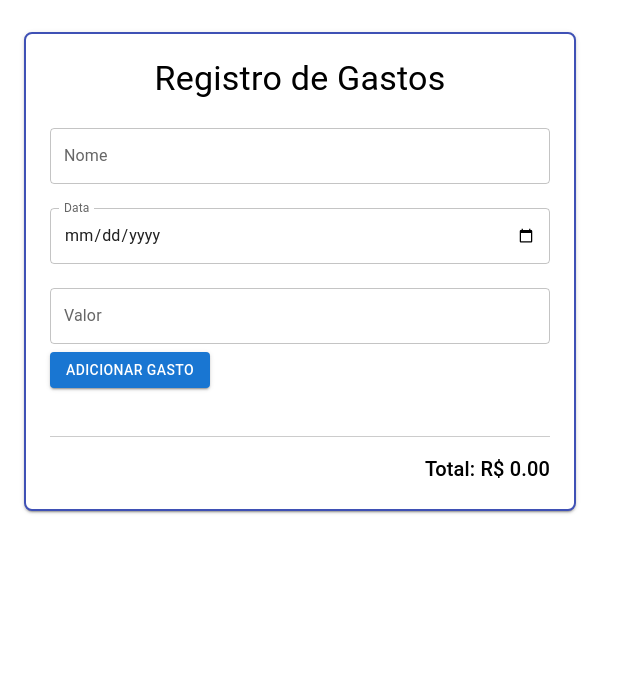
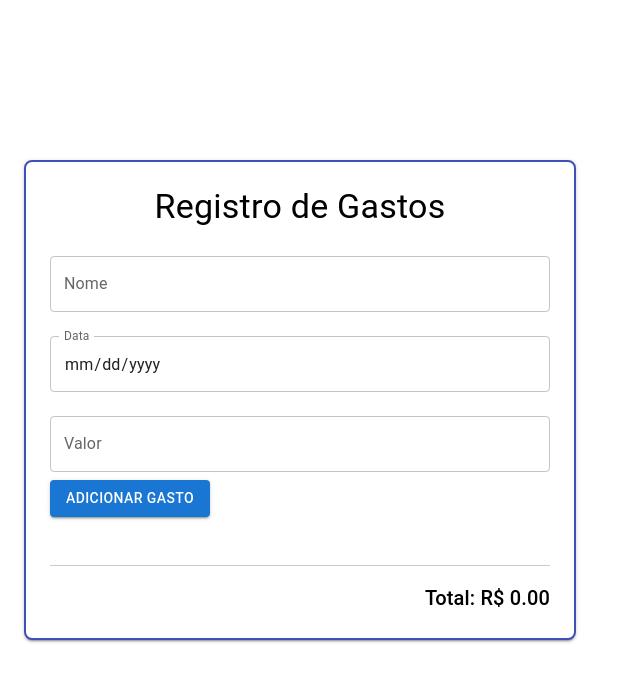
Before and after one commit to Joao-Lucas-de-Oliveira-Lima/web-expense-manager-front, a React (Vite) app: page / in a window 1280 px wide. Shown: the top 682 px of the page, without its empty margins (0-640 px from the left). Built offline with nearby package versions, Linux system fonts and the light colour scheme.

Commit message:
style: making calendar icon black

```diff
--- a/src/App.jsx
+++ b/src/App.jsx
@@ -29,13 +29,14 @@ const App = () => {
 
   return (
     <Container
+      className="d-flex justify-content-center"
       maxWidth="sm"
       sx={{
         display: 'flex',
         justifyContent: 'center',
-        alignItems: 'flex-start',
+        alignItems: 'center',
         minHeight: '100vh',
-        pt: 4,
+        paddingRight: 2, // Ajuste para mover para a direita
       }}
     >
       <Box
--- a/src/components/ExpenseForm.jsx
+++ b/src/components/ExpenseForm.jsx
@@ -9,7 +9,7 @@ const ExpenseForm = ({ onAddExpense }) => {
 
   const handleSubmit = (e) => {
     e.preventDefault();
-    if (name && date && value) {
+    if (name && date && value >= 0) {
       onAddExpense({ name, date, value });
       setName('');
       setDate('');
@@ -38,6 +38,11 @@ const ExpenseForm = ({ onAddExpense }) => {
         }}
         value={date}
         onChange={(e) => setDate(e.target.value)}
+        sx={{
+          '& input::-webkit-calendar-picker-indicator': {
+            filter: 'invert(1)', // Torna o ícone preto
+          },
+        }}
       />
       <TextField
         label="Valor"
@@ -47,6 +52,9 @@ const ExpenseForm = ({ onAddExpense }) => {
         margin="normal"
         value={value}
         onChange={(e) => setValue(e.target.value)}
+        inputProps={{
+          min: 0, // Define o valor mínimo como 0
+        }}
       />
       <Button variant="contained" color="primary" type="submit">
         Adicionar Gasto
```
